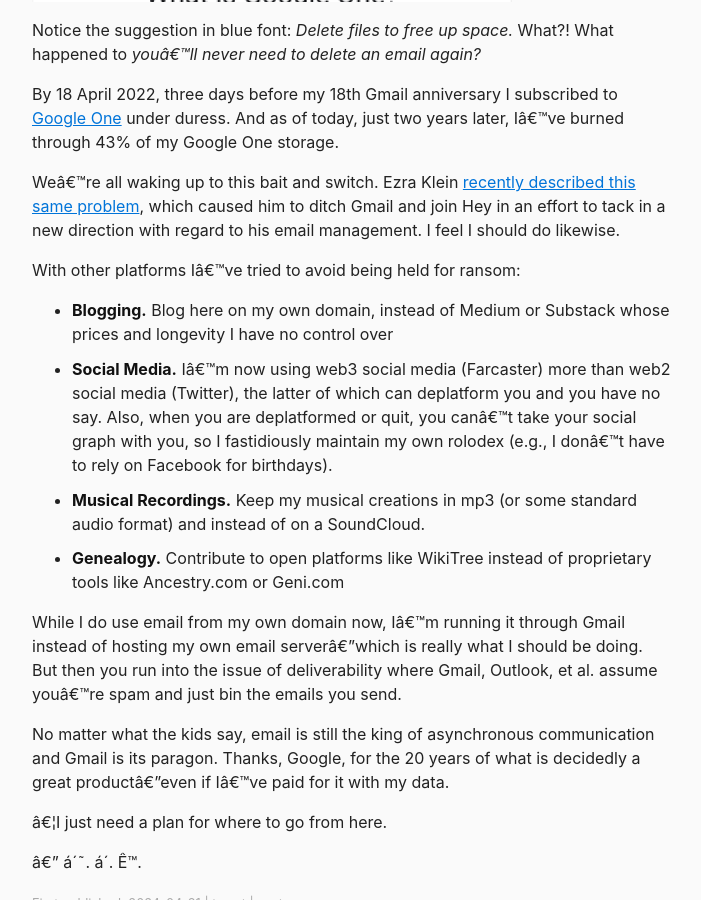
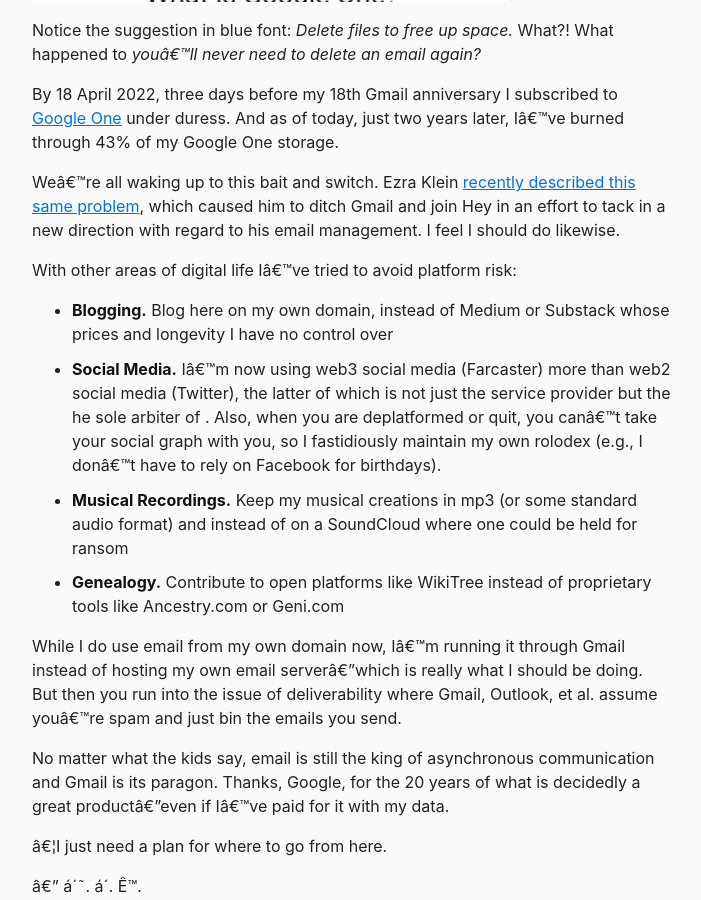
Before and after one commit to berensp/berensp.github.io, a Jekyll site: the page built from _posts/2024-04-21-gmail.md, in a window 1280 px wide and 900 px high, scrolled down 1488 px. Shown: the whole window, without its empty margins (288-989 px from the left). Built offline with Jekyll 4.4.1, drawn with Linux system fonts in a browser that asks for light colours; a script that is not in the unit is left out.

Commit message:
Update 2024-04-21-gmail.md

```diff
--- a/_posts/2024-04-21-gmail.md
+++ b/_posts/2024-04-21-gmail.md
@@ -22,10 +22,10 @@
 
 We're all waking up to this bait and switch. Ezra Klein [recently described this same problem](https://www.nytimes.com/2024/04/07/opinion/gmail-email-digital-shame.html), which caused him to ditch Gmail and join Hey in an effort to tack in a new direction with regard to his email management. I feel I should do likewise.
 
-With other platforms I've tried to avoid being held for ransom:
+With other areas of digital life I've tried to avoid platform risk:
 - **Blogging.** Blog here on my own domain, instead of Medium or Substack whose prices and longevity I have no control over
-- **Social Media.** I'm now using web3 social media (Farcaster) more than web2 social media (Twitter), the latter of which can deplatform you and you have no say. Also, when you are deplatformed or quit, you can't take your social graph with you, so I fastidiously maintain my own rolodex (e.g., I don't have to rely on Facebook for birthdays).
-- **Musical Recordings.** Keep my musical creations in mp3 (or some standard audio format) and instead of on a SoundCloud.
+- **Social Media.** I'm now using web3 social media (Farcaster) more than web2 social media (Twitter), the latter of which is not just the service provider but the he sole arbiter of . Also, when you are deplatformed or quit, you can't take your social graph with you, so I fastidiously maintain my own rolodex (e.g., I don't have to rely on Facebook for birthdays).
+- **Musical Recordings.** Keep my musical creations in mp3 (or some standard audio format) and instead of on a SoundCloud where one could be held for ransom
 - **Genealogy.** Contribute to open platforms like WikiTree instead of proprietary tools like Ancestry.com or Geni.com
 
 While I do use email from my own domain now, I'm running it through Gmail instead of hosting my own email server—which is really what I should be doing. But then you run into the issue of deliverability where Gmail, Outlook, et al. assume you're spam and just bin the emails you send.
```
